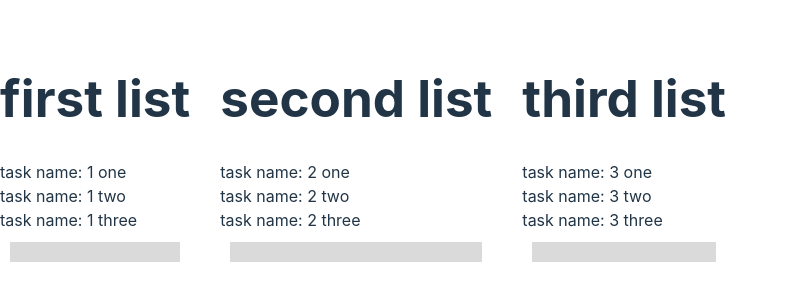
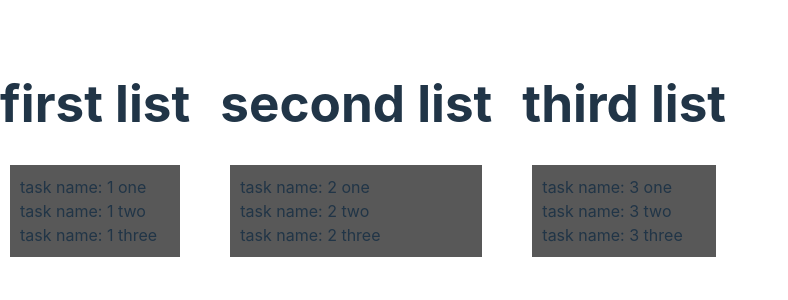
Before and after one commit to suspiciousRaccoon/dndkit-sortable-draggable-droppables, a React (Vite) app: page / in a window 1280 px wide. Shown: the part 246-546 px from the top of the page, without its empty margins (0-788 px from the left). Built offline with nearby package versions, Linux system fonts and the light colour scheme.

Commit message:
refactor(App): add droppale to list and move to own component

```diff
--- a/src/App.jsx
+++ b/src/App.jsx
@@ -71,7 +71,7 @@ function App() {
       onDragEnd={handleDragEnd}>
       <div style={{ display: "flex", gap: "30px", margin: "auto" }}>
         {mockData.board.lists.map((list, index) => {
-          return <DroppableList id={list.id} list={list} />;
+          return <DroppableList id={list.id} key={list.id} list={list} />;
         })}
       </div>
     </DndContext>
@@ -101,6 +101,9 @@ function App() {
         );
 
         console.log(oldTaskIndex, newTaskIndex);
+
+        // if (condition) {
+        // }
 
         if (oldListId == newListId) {
           const sortedList = arrayMove(
--- a/src/DroppableList.jsx
+++ b/src/DroppableList.jsx
@@ -7,11 +7,12 @@ import React from "react";
 import SortableItem from "./SortableItem";
 
 const DroppableList = (props) => {
-  const list = props.list;
-  const { isOver, setNodeRef } = useDroppable({ id: props.id });
+  const { id, list } = props;
+  const { isOver, setNodeRef } = useDroppable({ id });
 
   const style = {
-    background: "#dadada",
+    color: isOver ? "green" : undefined,
+    background: "#585858",
     padding: 10,
     margin: 10,
     flex: 1,
@@ -20,22 +21,23 @@ const DroppableList = (props) => {
     <div>
       <h1>{list.name}</h1>
       <SortableContext
+        id={id}
         items={list.tasks}
         strategy={verticalListSortingStrategy}>
+        <div ref={setNodeRef} style={style}>
           {list.tasks.map((task, index) => {
-          const { id, name } = task;
+            console.log(task);
+            const { id: taskId, name: taskName } = task;
             return (
               <SortableItem
-              key={id}
-              id={id}
-              children={<div>task name: {name}</div>}
+                key={taskId}
+                id={taskId}
+                children={<div>task name: {taskName}</div>}
               />
             );
           })}
+        </div>
       </SortableContext>
-      <div ref={setNodeRef} style={style}>
-        {props.children}
-      </div>
     </div>
   );
 };
```
Lines whose indentation alone changed are shown as unchanged.
